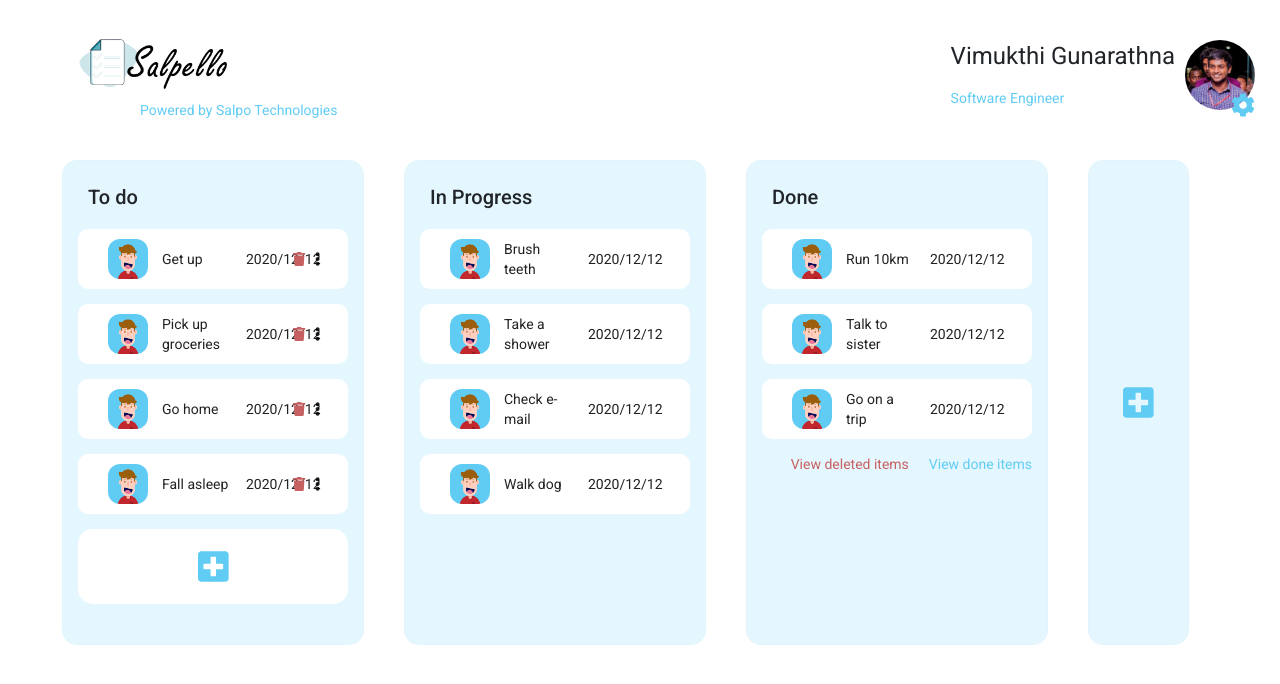
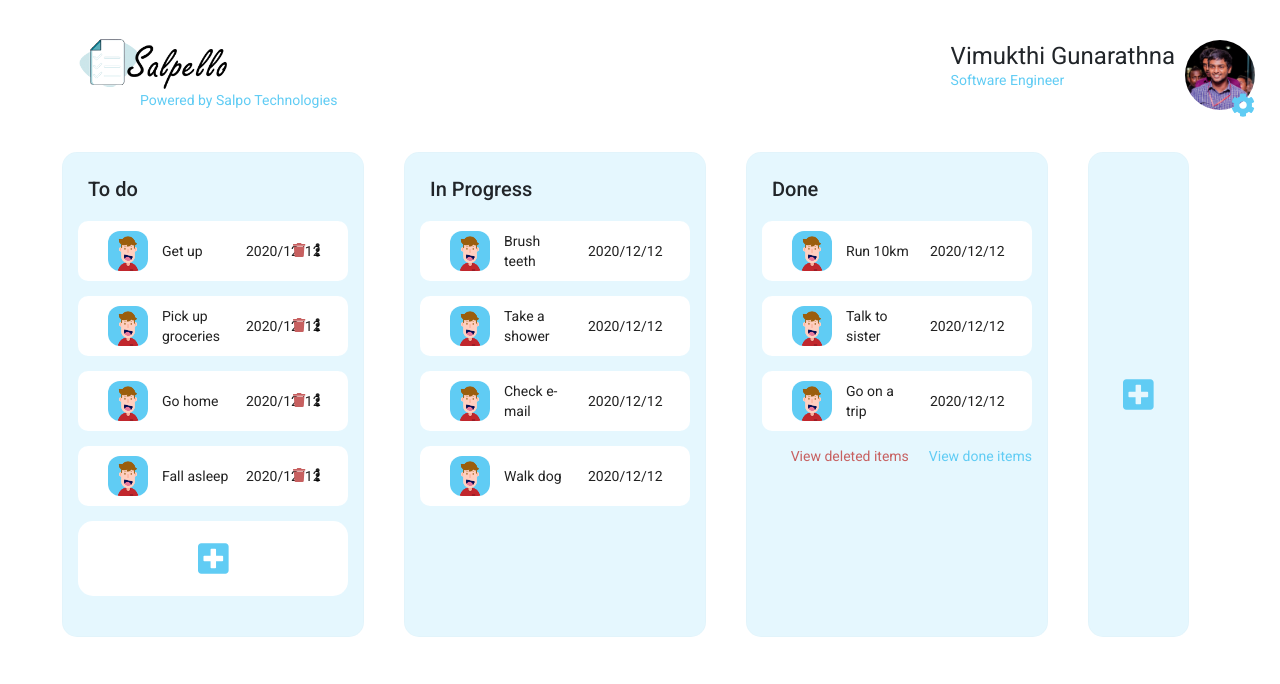
Before and after one commit to VimukthiGunarathna/Salpello, an Angular app: page / in a window 1280 px wide. Shown: the top 684 px of the page. Built offline with nearby package versions, Linux system fonts and the light colour scheme.

Commit message:
changes in the header

```diff
--- a/src/app/todo/todo.component.scss
+++ b/src/app/todo/todo.component.scss
@@ -23,6 +23,8 @@
       top: 100px;
       left: 140px;
       color: #60CCF4;
+      position: absolute;
+      top: 90px;
     }
   }
 
@@ -57,11 +59,14 @@
       .profile-details-box {
         text-align: start;
         padding: 0px 10px 0px 0px;
+        position: relative;
 
         h4 {}
 
         p {
           color: #60CCF4;
+          position: absolute;
+          top: 30px;
         }
       }
     }
```
